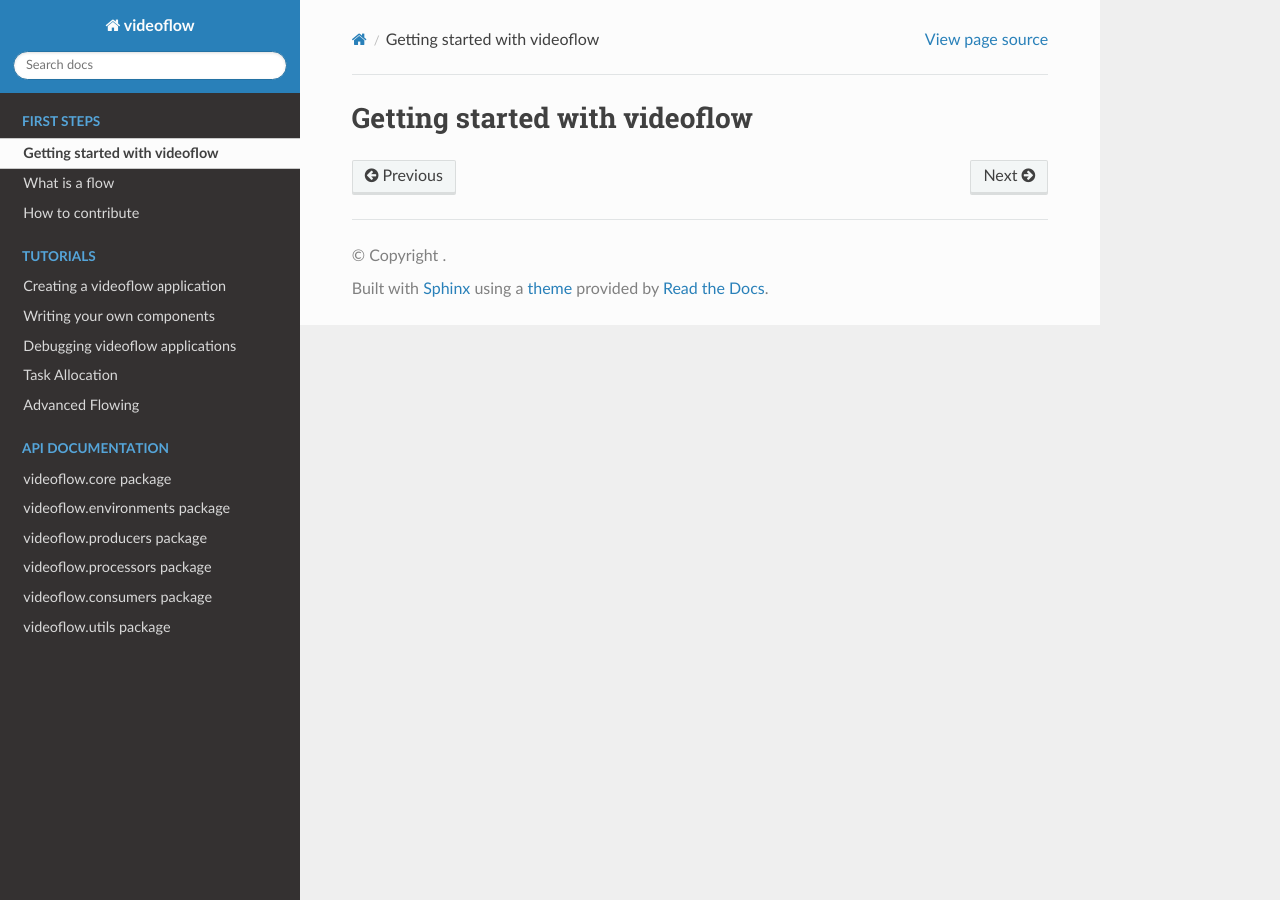
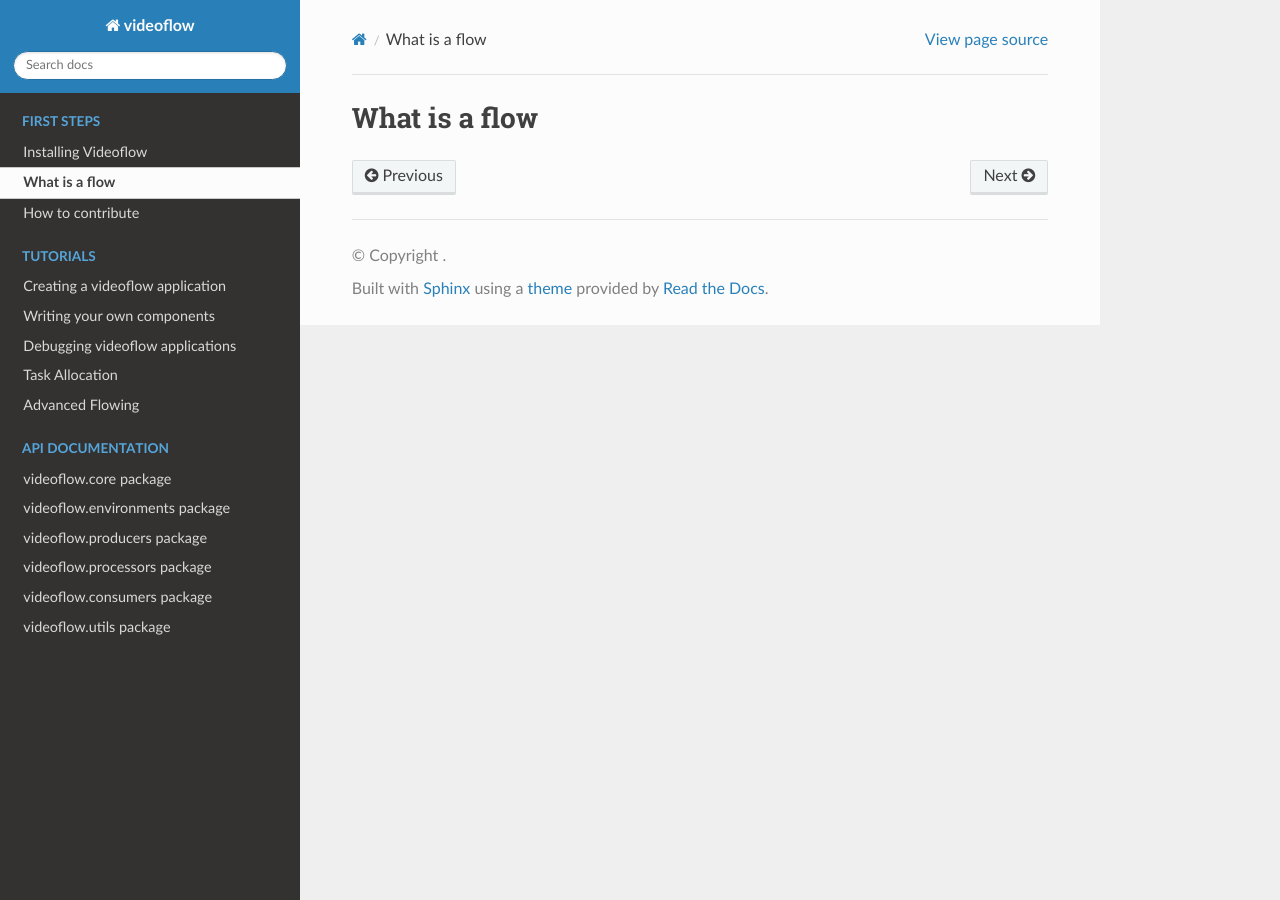
Before and after one commit to videoflow/videoflow, a Sphinx documentation site: the page built from docs/source/first-steps/getting-started-with-videoflow.rst, in a window 1280 px wide. Built offline with Sphinx 7.4.7 and the Read the Docs theme 2.0.0, drawn with Linux system fonts in a browser that asks for light colours.

Commit message:
Added documentation on how to install videoflow

```diff
--- a/docs/source/first-steps/getting-started-with-videoflow.rst
+++ b/docs/source/first-steps/getting-started-with-videoflow.rst
@@ -1,2 +1,2 @@
-Getting started with videoflow
-==============================
+What is a flow
+==============
--- a/docs/source/first-steps/what-is-a-flow.rst
+++ /dev/null
@@ -1,2 +0,0 @@
-What is a flow
-==============
--- a/docs/source/index.rst
+++ b/docs/source/index.rst
@@ -25,8 +25,8 @@ Free and open source
     :hidden:
     :caption: First steps
 
+    first-steps/installing-videoflow
     first-steps/getting-started-with-videoflow
-    first-steps/what-is-a-flow
     first-steps/how-to-contribute
 
 .. toctree::
```
Also changed, not shown: docs/source/first-steps/installing-videoflow.rst (added, +35 -0 lines).
